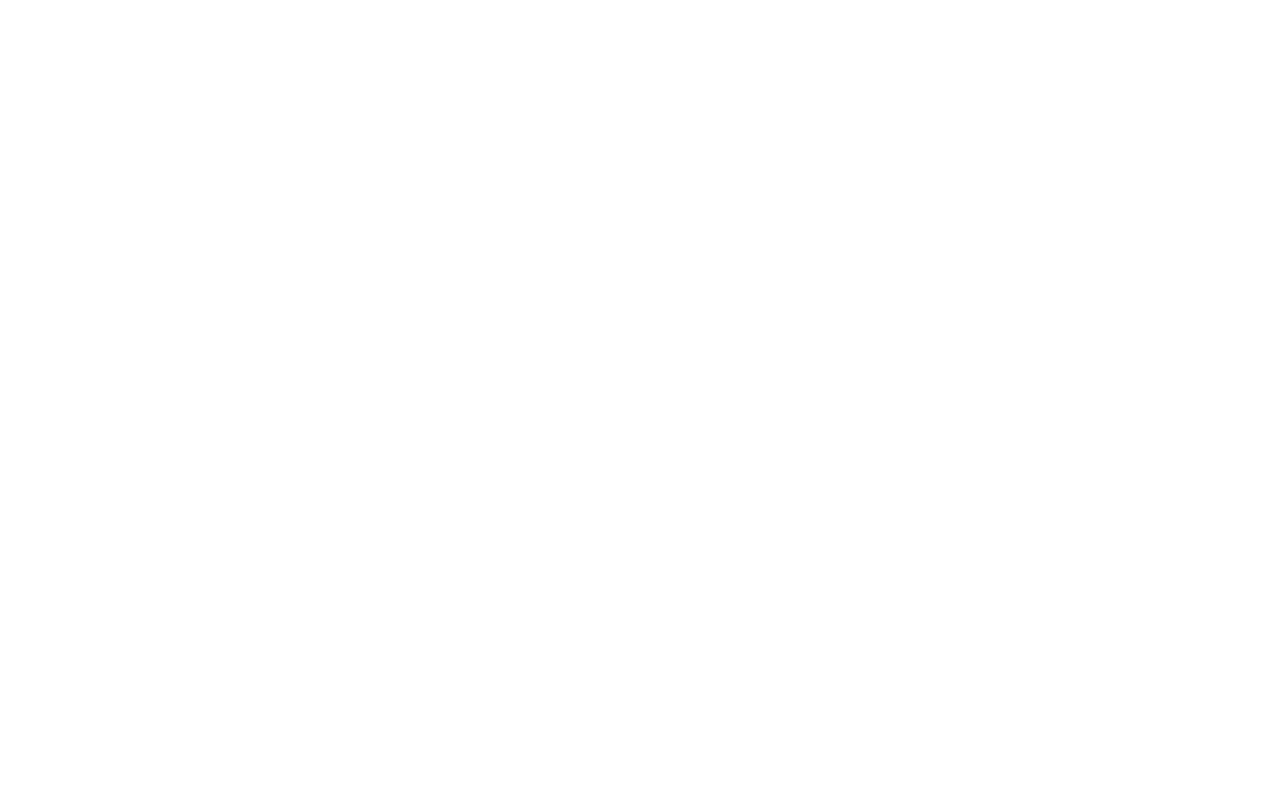
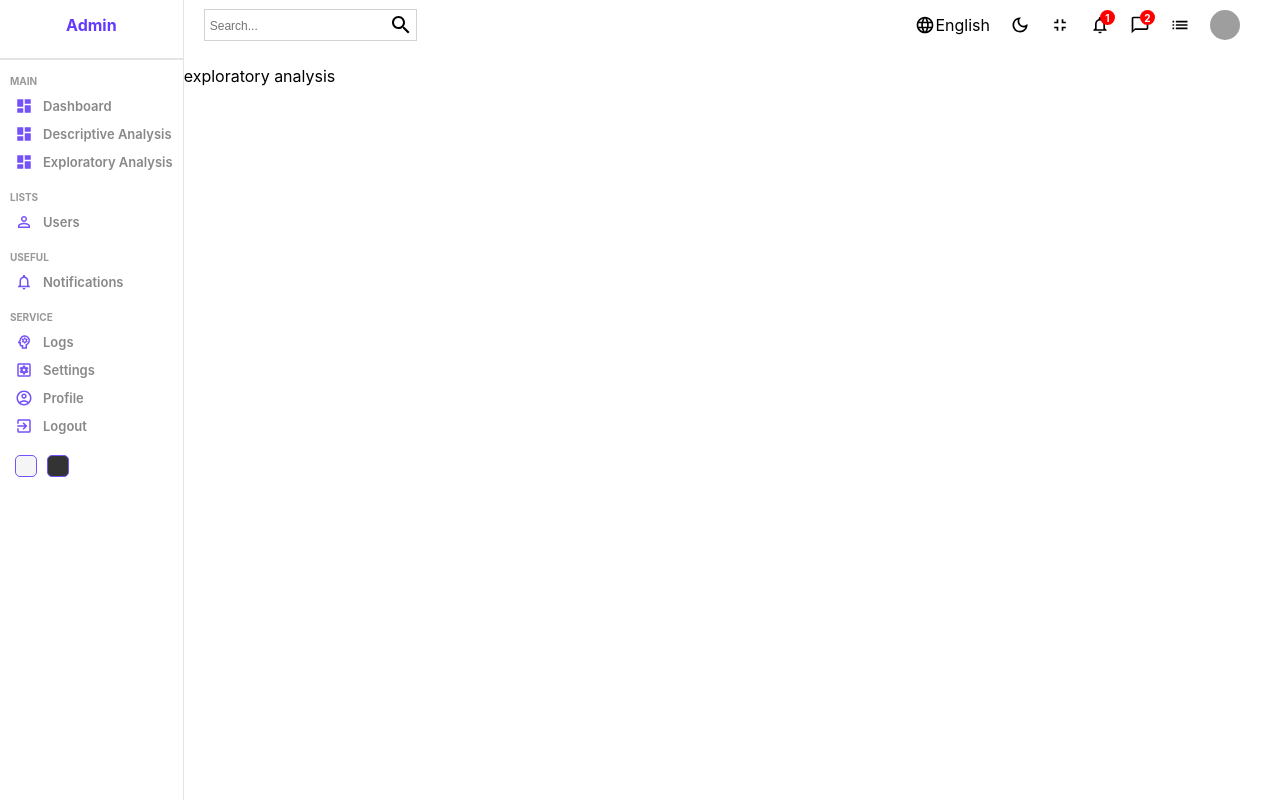
Before and after one commit to springyboiii/API-Gateway-Analyst, a React (Create React App) app in the folder analyst/: page /exploratory-analysis in a window 1280 px wide. Before the commit this address had no page. Built offline with nearby package versions, Linux system fonts and the light colour scheme; grey boxes are pictures that could not be loaded.

Commit message:
new pages added

```diff
--- a/analyst/src/App.js
+++ b/analyst/src/App.js
@@ -3,6 +3,8 @@
 import { BrowserRouter, Routes, Route } from "react-router-dom";
 import Home from "./pages/home/Home";
 import Login from "./pages/login/Login";
+import DescriptiveAnalysis from "./pages/descriptive-analysis/DescriptiveAnalysis";
+import ExploratoryAnalysis from "./pages/exploratory-analysis/ExploratoryAnalysis";
 
 function App() {
     return (
@@ -12,6 +14,18 @@
                     <Route index element={<Home />} />
                     <Route path="login" element={<Login />} />
                 </Route>
+                <Route path="users">
+                    {/* <Route index element={<List />} />
+                    <Route path=":userId" element={<Single />} /> */}
+                </Route>
+                <Route
+                    path="descriptive-analysis"
+                    element={<DescriptiveAnalysis />}
+                />
+                <Route
+                    path="exploratory-analysis"
+                    element={<ExploratoryAnalysis />}
+                />
             </Routes>
         </BrowserRouter>
     );
--- a/analyst/src/components/sidebar/Sidebar.jsx
+++ b/analyst/src/components/sidebar/Sidebar.jsx
@@ -1,4 +1,4 @@
-import React from "react";
+import { Link } from "react-router-dom";
 import "./sidebar.scss";
 import DashboardIcon from "@mui/icons-material/Dashboard";
 import PersonOutlineOutlinedIcon from "@mui/icons-material/PersonOutlineOutlined";
@@ -18,11 +18,32 @@
             <div className="center">
                 <ul>
                     <p className="title">MAIN</p>
-                    <li>
-                        <DashboardIcon className="icon" />
-                        <span>Dashboard</span>
-                        {/* <iframe title="Report Section" width="1280" height="720" src="https://app.powerbi.com/view?r=eyJrIjoiZjdhNmQ4MTUtNzhkYy00ZDIzLTgwZDctYTY2MDI1MzM4N2I5IiwidCI6ImFhYzBjNTY0LTZjNWUtNGIwNS04ZGMzLTQwODA4N2Y3N2Y3NiIsImMiOjEwfQ%3D%3D" frameborder="0" allowFullScreen="true"></iframe> */}
-                    </li>
+                    <Link to="/" style={{ textDecoration: "none" }}>
+                        <li>
+                            <DashboardIcon className="icon" />
+                            <span>Dashboard</span>
+                            {/* <iframe title="Report Section" width="1280" height="720" src="https://app.powerbi.com/view?r=eyJrIjoiZjdhNmQ4MTUtNzhkYy00ZDIzLTgwZDctYTY2MDI1MzM4N2I5IiwidCI6ImFhYzBjNTY0LTZjNWUtNGIwNS04ZGMzLTQwODA4N2Y3N2Y3NiIsImMiOjEwfQ%3D%3D" frameborder="0" allowFullScreen="true"></iframe> */}
+                        </li>
+                    </Link>
+                    <Link
+                        to="/descriptive-analysis"
+                        style={{ textDecoration: "none" }}
+                    >
+                        <li>
+                            <DashboardIcon className="icon" />
+                            <span>Descriptive Analysis</span>
+                        </li>
+                    </Link>
+                    <Link
+                        to="/exploratory-analysis"
+                        style={{ textDecoration: "none" }}
+                    >
+                        <li>
+                            <DashboardIcon className="icon" />
+                            <span>Exploratory Analysis</span>
+                        </li>
+                    </Link>
+
                     <p className="title">LISTS</p>
                     <li>
                         <PersonOutlineOutlinedIcon className="icon" />
--- /dev/null
+++ b/analyst/src/pages/descriptive-analysis/DescriptiveAnalysis.jsx
@@ -0,0 +1,18 @@
+import React from "react";
+import Navbar from "../../components/navbar/Navbar";
+import Sidebar from "../../components/sidebar/Sidebar";
+import "./descriptive-analysis.scss";
+
+const DescriptiveAnalysis = () => {
+    return (
+        <div className="descriptiveAnalysis">
+            <Sidebar />
+            <div className="descriptiveAnalysisContainer">
+                <Navbar />
+                <p>descriptive analysis</p>
+            </div>
+        </div>
+    );
+};
+
+export default DescriptiveAnalysis;
--- /dev/null
+++ b/analyst/src/pages/descriptive-analysis/descriptive-analysis.scss
@@ -0,0 +1,7 @@
+.descriptiveAnalysis {
+    display: flex;
+    width: 100%;
+    .descriptiveAnalysisContainer {
+        flex: 6;
+    }
+}
--- /dev/null
+++ b/analyst/src/pages/exploratory-analysis/ExploratoryAnalysis.jsx
@@ -0,0 +1,17 @@
+import Navbar from "../../components/navbar/Navbar";
+import Sidebar from "../../components/sidebar/Sidebar";
+import "./exploratory-analysis.scss";
+
+const ExploratoryAnalysis = () => {
+    return (
+        <div className="exploratoryAnalysis">
+            <Sidebar />
+            <div className="exploratoryAnalysisContainer">
+                <Navbar />
+                <p>exploratory analysis</p>
+            </div>
+        </div>
+    );
+};
+
+export default ExploratoryAnalysis;
--- /dev/null
+++ b/analyst/src/pages/exploratory-analysis/exploratory-analysis.scss
@@ -0,0 +1,7 @@
+.exploratoryAnalysis {
+    display: flex;
+    width: 100%;
+    .exploratoryAnalysisContainer {
+        flex: 6;
+    }
+}
--- a/analyst/src/pages/home/Home.jsx
+++ b/analyst/src/pages/home/Home.jsx
@@ -9,6 +9,7 @@
             <Sidebar />
             <div className="homeContainer">
                 <Navbar />
+                Main Dashboard
             </div>
         </div>
     );
```
